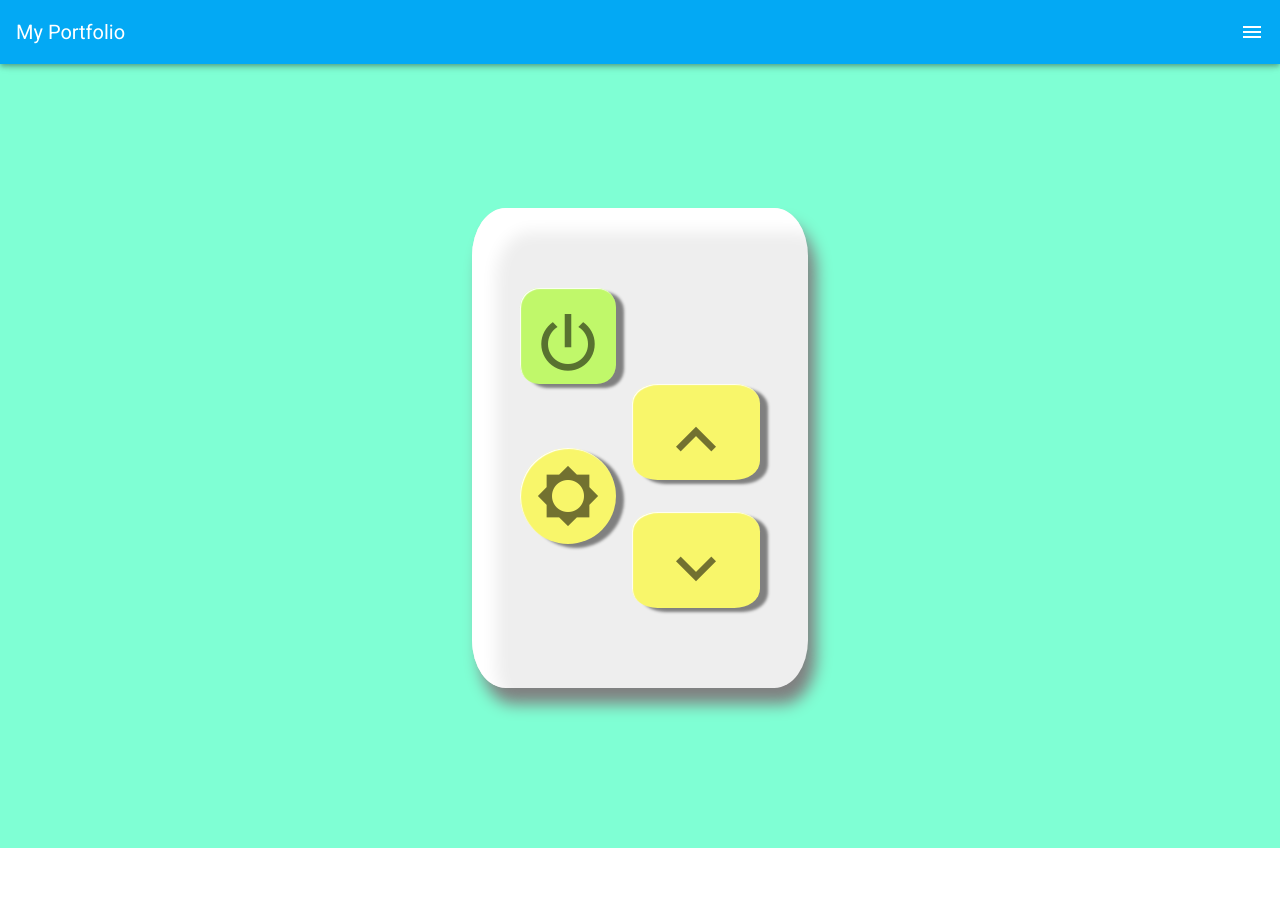
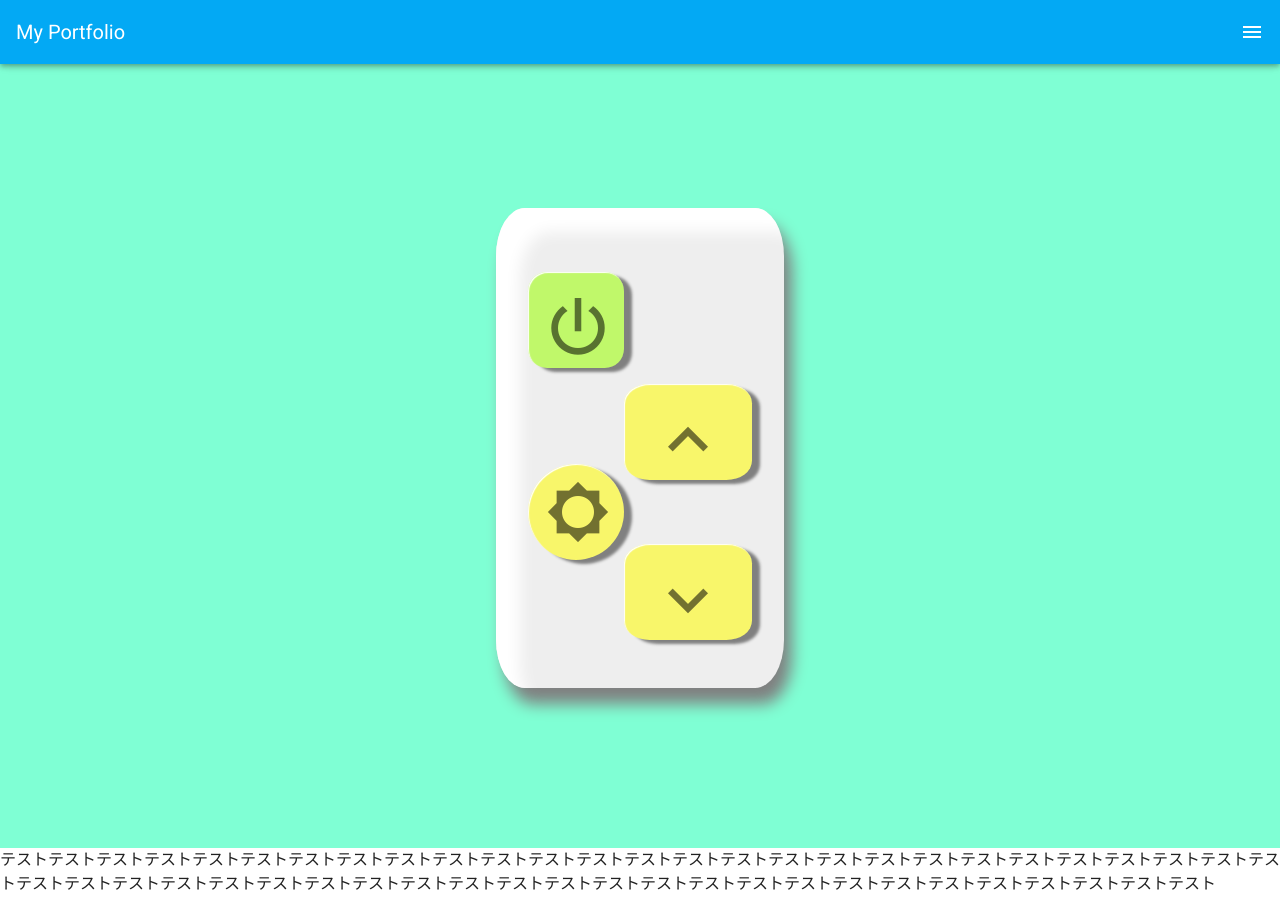
Before and after one commit to Chukoto/my-portfolio, a Vue app: page / in a window 1280 px wide. Before the commit the page ends 872 px from the top, so only its background shows below. Built offline with nearby package versions, Linux system fonts and the light colour scheme.

Commit message:
[mod] created bright-adjuster and so on for remote controller to control brightness on the screen

```diff
--- a/src/components/Home.vue
+++ b/src/components/Home.vue
@@ -1,28 +1,37 @@
 <template>
-  <div id="homeWrapper">
+  <div id="home-wrapper">
+    <div>
+      <transition>
+        <div id="bright-switcher" v-if="show"></div>
+      </transition>
+      <div id="bright-adjuster" :style="{ opacity: opacity }"></div>
+    </div>
     <div id="back">
-      <div id="remoconBody">
-        <div id="powerBtn">
+      <div id="remocon-body">
+        <button id="power-btn" @click="show = !show">
           <v-list-item-icon>
             <v-icon :size="sizes['large']">mdi-power</v-icon>
           </v-list-item-icon>
-        </div>
-        <div id="incrBtn">
+        </button>
+        <button id="incr-btn" @click="increaseBrightness">
           <v-list-item-icon>
             <v-icon :size="sizes['large']">mdi-chevron-up</v-icon>
           </v-list-item-icon>
-        </div>
-        <div id="decrBtn">
+        </button>
+        <button id="decr-btn" @click="decreaseBrightness">
           <v-list-item-icon>
             <v-icon :size="sizes['large']">mdi-chevron-down</v-icon>
           </v-list-item-icon>
-        </div>
-        <div id="incrMaxBtn">
+        </button>
+        <button id="incr-max-btn" @click="increaseMaxBrightness">
           <v-list-item-icon>
             <v-icon :size="sizes['medium']">mdi-brightness-5</v-icon>
           </v-list-item-icon>
-        </div>
+        </button>
       </div>
+    </div>
+    <div>
+      テストテストテストテストテストテストテストテストテストテストテストテストテストテストテストテストテストテストテストテストテストテストテストテストテストテストテストテストテストテストテストテストテストテストテストテストテストテストテストテストテストテストテストテストテストテストテストテストテストテストテストテスト
     </div>
   </div>
 </template>
@@ -31,6 +40,8 @@
 export default {
   data() {
     return {
+      show: false,
+      opacity: 0,
       sizes: {
         'x-small': '1rem',
         small: '2rem',
@@ -41,12 +52,51 @@ export default {
       },
     };
   },
+  methods: {
+    increaseBrightness() {
+      if (this.opacity >= 0.1 && this.show === false) {
+        this.opacity -= 0.1;
+        console.log(this.opacity);
+      }
+    },
+    decreaseBrightness() {
+      if (this.opacity < 0.7 && this.show === false) {
+        this.opacity += 0.1;
+        console.log(this.opacity);
+      }
+    },
+    increaseMaxBrightness() {
+      if (this.opacity > 0 && this.show === false) {
+        this.opacity = 0;
+      }
+    },
+  },
 };
 </script>
 
 <style lang="scss" scoped>
-#homeWrapper {
+#home-wrapper {
   margin-top: 3rem;
+  position: relative;
+}
+
+#bright-switcher,
+#bright-adjuster {
+  position: fixed;
+  width: 100%;
+  height: 100%;
+  background-color: black;
+  pointer-events: none;
+}
+
+.v-leave-active,
+.v-enter-active {
+  transition: opacity 0.5s;
+}
+
+.v-enter,
+.v-leave-to {
+  opacity: 0;
 }
 
 #back {
@@ -57,8 +107,8 @@ export default {
   background-color: aquamarine;
 }
 
-#remoconBody {
-  width: 21rem;
+#remocon-body {
+  width: 18rem;
   height: 30rem;
   background-color: #eee;
   position: relative;
@@ -71,23 +121,23 @@ export default {
   box-shadow: 8px 16px 16px gray, 24px 24px 16px #fff inset;
 }
 
-#powerBtn {
+#power-btn {
   width: 6rem;
   height: 6rem;
   background-color: #c0f86a;
   -moz-border-radius: 20%;
   border-radius: 20%;
   position: absolute;
-  top: 5rem;
-  left: 3rem;
-  padding-left: 8px;
+  top: 4rem;
+  left: 2rem;
+  padding-left: 10px;
   &:active {
-    top: 5.2rem;
+    top: 4.2rem;
   }
 }
 
-#incrBtn,
-#decrBtn {
+#incr-btn,
+#decr-btn {
   width: 8rem;
   height: 6rem;
   background-color: #f8f66a;
@@ -96,25 +146,25 @@ export default {
   padding-left: 24px;
 }
 
-#incrBtn {
+#incr-btn {
   position: absolute;
   top: 11rem;
-  right: 3rem;
+  right: 2rem;
   &:active {
     top: 11.2rem;
   }
 }
 
-#decrBtn {
+#decr-btn {
   position: absolute;
-  top: 19rem;
-  right: 3rem;
+  top: 21rem;
+  right: 2rem;
   &:active {
-    top: 19.2rem;
+    top: 21.2rem;
   }
 }
 
-#incrMaxBtn {
+#incr-max-btn {
   width: 6rem;
   height: 6rem;
   background-color: #f8f66a;
@@ -122,21 +172,21 @@ export default {
   -moz-border-radius: 50%;
   border-radius: 50%;
   position: absolute;
-  top: 15rem;
-  left: 3rem;
-  padding-left: 16px;
+  top: 16rem;
+  left: 2rem;
+  padding-left: 18px;
   &:active {
-    top: 15.2rem;
+    top: 16.2rem;
   }
 }
 
 /* ========================
 ボタンの影 まとめて管理
 ======================== */
-#powerBtn,
-#incrBtn,
-#decrBtn,
-#incrMaxBtn {
+#power-btn,
+#incr-btn,
+#decr-btn,
+#incr-max-btn {
   -webkit-box-shadow: 8px 4px 3px gray, 1px 1px 1px #fff inset;
   -moz-box-shadow: 8px 4px 3px gray, 1px 1px 1px #fff inset;
   box-shadow: 8px 4px 3px gray, 1px 1px 1px #fff inset;
```
